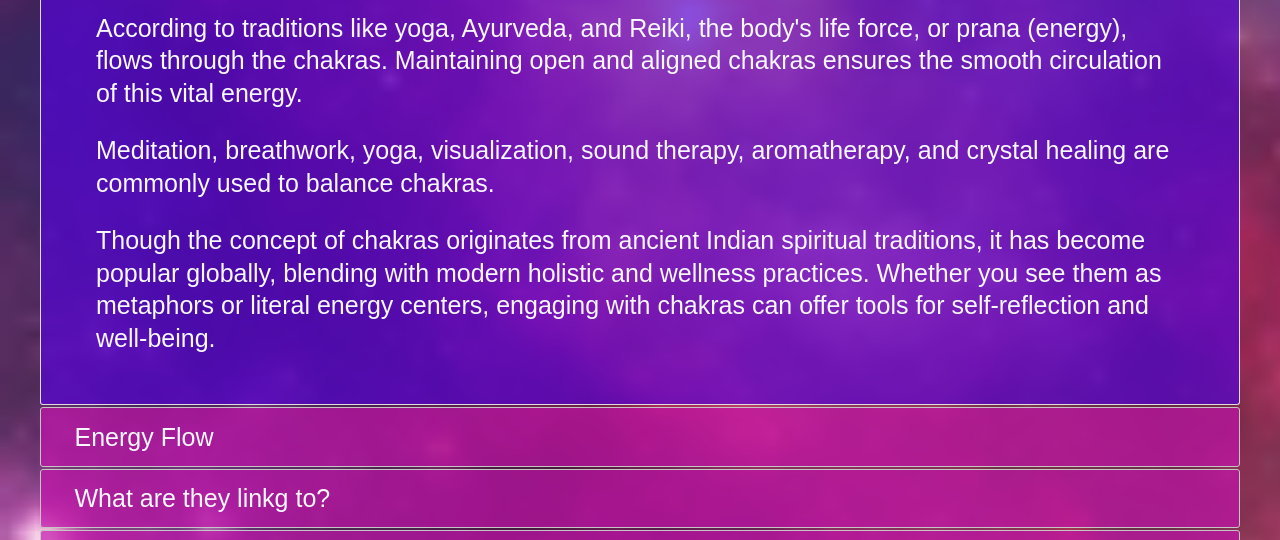
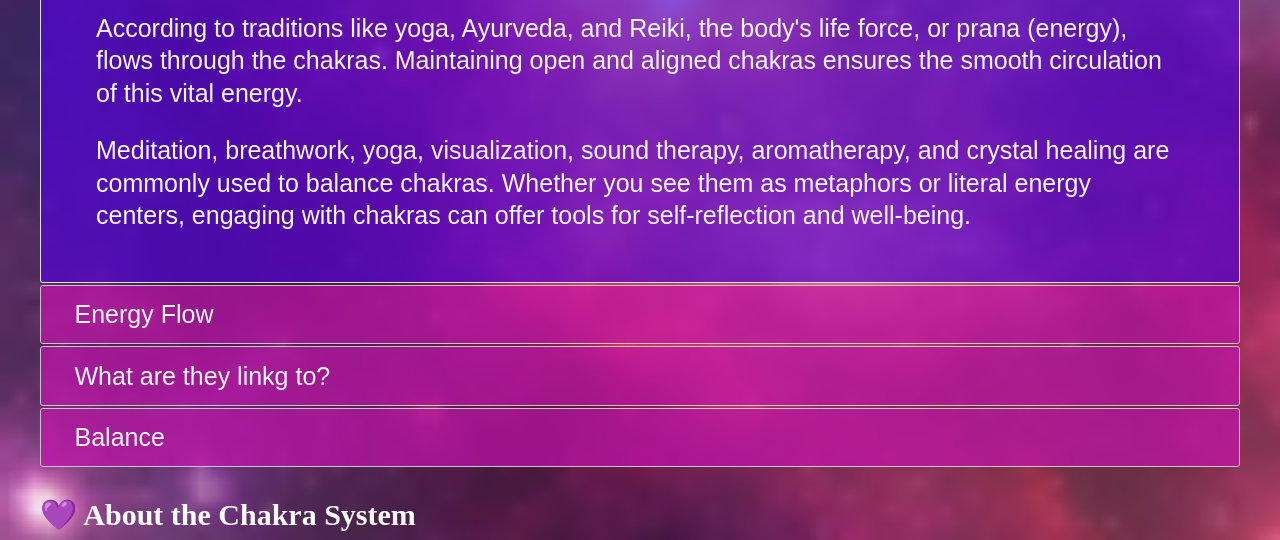
Before and after one commit to wendy13garcia13/My-Own-Light-Final, a plain HTML site: page EnergyHealing.html in a window 1280 px wide. Shown: the part 920-1460 px from the top of the page. Drawn offline with nearby package versions, Linux system fonts and the light colour scheme; a web font is replaced by a local one.

Commit message:
initialize2

```diff
--- a/EnergyHealing.html
+++ b/EnergyHealing.html
@@ -49,8 +49,8 @@
 	</p>
 	<p>Chakras are integral to spiritual practices like yoga and meditation. Working with them is thought to enhance self-awareness, raise consciousness, and facilitate a connection with the divine or universal energy.</p>
 	<p>According to traditions like yoga, Ayurveda, and Reiki, the body's life force, or prana (energy), flows through the chakras. Maintaining open and aligned chakras ensures the smooth circulation of this vital energy.</p>
-	<p>Meditation, breathwork, yoga, visualization, sound therapy, aromatherapy, and crystal healing are commonly used to balance chakras.</p>
-	<p>Though the concept of chakras originates from ancient Indian spiritual traditions, it has become popular globally, blending with modern holistic and wellness practices. Whether you see them as metaphors or literal energy centers, engaging with chakras can offer tools for self-reflection and well-being. </p>
+	<p>Meditation, breathwork, yoga, visualization, sound therapy, aromatherapy, and crystal healing are commonly used to balance chakras.
+	Whether you see them as metaphors or literal energy centers, engaging with chakras can offer tools for self-reflection and well-being. </p>
   </div>
   <h3>Energy Flow</h3>
   <div>
```
